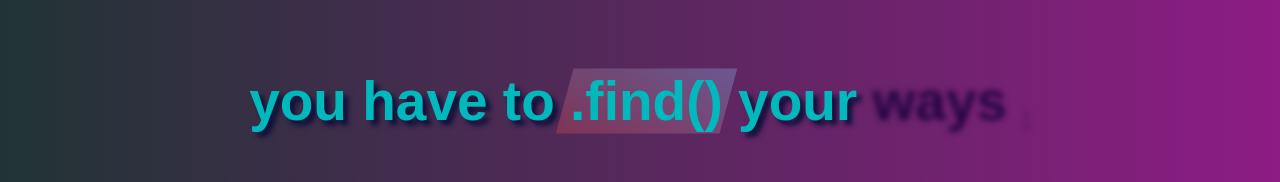
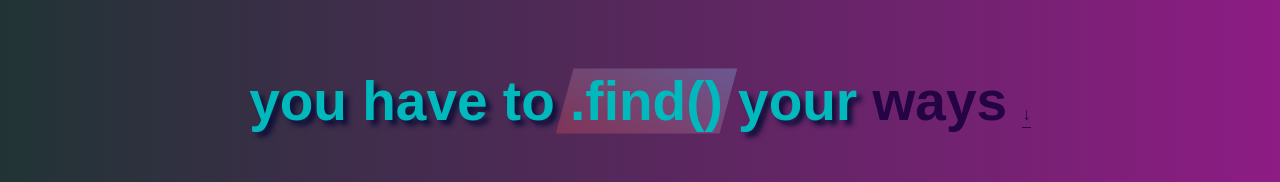
Before and after one commit to joaobraun/joaobraun-v1, a plain HTML site: page index.html in a window 1280 px wide. In both pictures the pointer is over the element 951 px from the left and 265 px from the top of the page. Shown: the part 165-347 px from the top of the page. Drawn offline with Linux system fonts and the light colour scheme.

Commit message:
refactored css and minor changes on a section

```diff
--- a/style.css
+++ b/style.css
@@ -145,15 +145,25 @@ h1 {
 	background-image: linear-gradient(to bottom left,#80c0ee78, #bc3e57a4 );
 }
 
+.highlight-music {
+    text-shadow: none;
+    -webkit-filter: blur(3px);
+    -moz-filter: blur(3px);
+    -o-filter: blur(3px);
+    -ms-filter: blur(3px);
+    filter: blur(3px);
+}
+
 .highlight-music:hover {
 	transition: all 0.3s;
 	transform: scale(1.07, 1.05) skewX(-15deg);
-	/*background-image: linear-gradient(to bottom left,#bc3e57a4, #80c0ee78);*/
-    /*background-image: linear-gradient( 90deg, #8d1c84, #213435 );*/
 	color: #240444;
     cursor: pointer;
     text-shadow: none;
+    filter: none;
 }
+
+
 
 .section {
 	padding: 10rem 3rem;
@@ -223,14 +233,7 @@ h1 {
 	opacity: 0;
 }
 
-.highlight-music:hover {
-    text-shadow: none;
-    -webkit-filter: blur(3px);
-    -moz-filter: blur(3px);
-    -o-filter: blur(3px);
-    -ms-filter: blur(3px);
-    filter: blur(3px);
-}
+
 
 .arrow-btn {
     display: inline-block;
```
